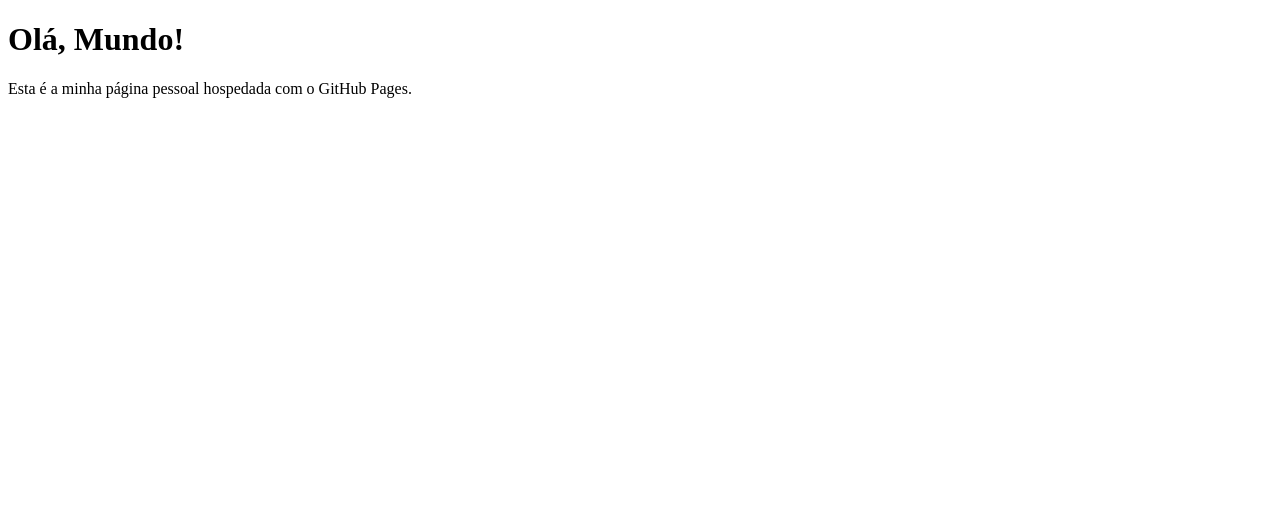
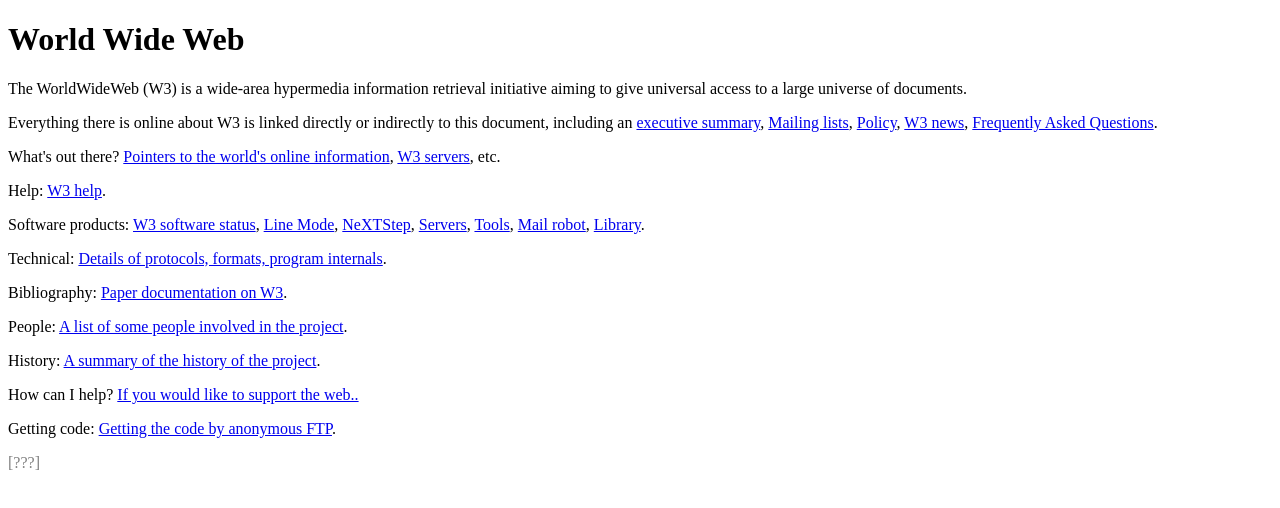
Before and after one commit to m4ntonio/m4ntonio.github.io, a plain HTML site: page index.html in a window 1280 px wide. Drawn offline with Linux system fonts and the light colour scheme.

Commit message:
Update index.html

```diff
--- a/index.html
+++ b/index.html
@@ -1,11 +1,102 @@
 <!DOCTYPE html>
-<html lang="pt-BR">
+<html>
 <head>
-    <meta charset="UTF-8">
-    <title>Minha Primeira Página no GitHub</title>
+  <title>The World Wide Web project</title>
+  <meta charset="utf-8">
+  <style>
+    #easter-egg {
+      display: none;
+      margin-top: 20px;
+      font-weight: bold;
+      color: #333333;
+      font-size: 20px;
+    }
+    a.secret {
+      color: gray;
+      text-decoration: none;
+    }
+    a.secret:hover {
+      color: red;
+    }
+  </style>
 </head>
 <body>
-    <h1>Olá, Mundo!</h1>
-    <p>Esta é a minha página pessoal hospedada com o GitHub Pages.</p>
+  <h1>World Wide Web</h1>
+
+  <p>
+    The WorldWideWeb (W3) is a wide-area hypermedia information retrieval initiative
+    aiming to give universal access to a large universe of documents.
+  </p>
+
+  <p>
+    Everything there is online about W3 is linked directly or indirectly
+    to this document, including an
+    <a href="https://info.cern.ch/hypertext/WWW/Summary.html">executive summary</a>,
+    <a href="https://info.cern.ch/hypertext/WWW/Administration/Mailing/Overview.html">Mailing lists</a>,
+    <a href="https://info.cern.ch/hypertext/WWW/Policy.html">Policy</a>,
+    <a href="https://info.cern.ch/hypertext/WWW/News/9211.html">W3 news</a>,
+    <a href="https://info.cern.ch/hypertext/WWW/FAQ/List.html">Frequently Asked Questions</a>.
+  </p>
+
+  <p>
+    What's out there?
+    <a href="https://info.cern.ch/hypertext/DataSources/Top.html">Pointers to the world's online information</a>,
+    <a href="https://info.cern.ch/hypertext/DataSources/bySubject/Overview.html">W3 servers</a>, etc.
+  </p>
+
+  <p>
+    Help:
+    <a href="https://info.cern.ch/hypertext/WWW/Help.html">W3 help</a>.
+  </p>
+
+  <p>
+    Software products:
+    <a href="https://info.cern.ch/hypertext/WWW/Status.html">W3 software status</a>,
+    <a href="https://info.cern.ch/hypertext/WWW/LineMode/Browser.html">Line Mode</a>,
+    <a href="https://info.cern.ch/hypertext/WWW/NeXT/WorldWideWeb.html">NeXTStep</a>,
+    <a href="https://info.cern.ch/hypertext/WWW/Daemon/Overview.html">Servers</a>,
+    <a href="https://info.cern.ch/hypertext/WWW/Tools/Overview.html">Tools</a>,
+    <a href="https://info.cern.ch/hypertext/WWW/MailRobot/Overview.html">Mail robot</a>,
+    <a href="https://info.cern.ch/hypertext/WWW/Status.html#35">Library</a>.
+  </p>
+
+  <p>
+    Technical:
+    <a href="https://info.cern.ch/hypertext/WWW/DesignIssues/Overview.html">Details of protocols, formats, program internals</a>.
+  </p>
+
+  <p>
+    Bibliography:
+    <a href="https://info.cern.ch/hypertext/WWW/Bibliography.html">Paper documentation on W3</a>.
+  </p>
+
+  <p>
+    People:
+    <a href="https://info.cern.ch/hypertext/WWW/People.html">A list of some people involved in the project</a>.
+  </p>
+
+  <p>
+    History:
+    <a href="https://info.cern.ch/hypertext/WWW/History.html">A summary of the history of the project</a>.
+  </p>
+
+  <p>
+    How can I help?
+    <a href="https://info.cern.ch/hypertext/WWW/Helping.html">If you would like to support the web..</a>
+  </p>
+
+  <p>
+    Getting code:
+    <a href="https://info.cern.ch/hypertext/WWW/LineMode/Defaults/Distribution.html">Getting the code by anonymous FTP</a>.
+  </p>
+
+  <p><a href="#" class="secret" onclick="showEasterEgg()">[???]</a></p>
+  <p id="easter-egg">Olá, Mundo! 🌍</p>
+
+  <script>
+    function showEasterEgg() {
+      document.getElementById("easter-egg").style.display = "block";
+    }
+  </script>
 </body>
 </html>
```
